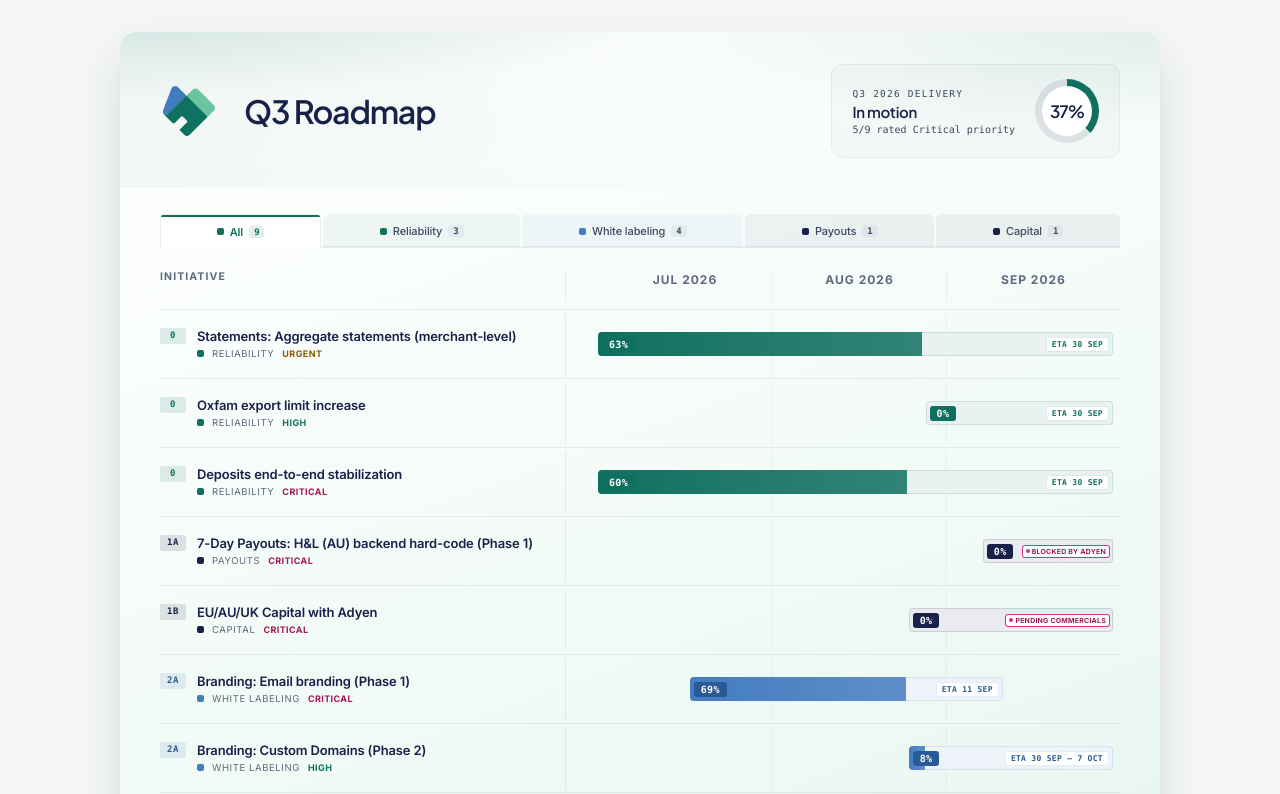
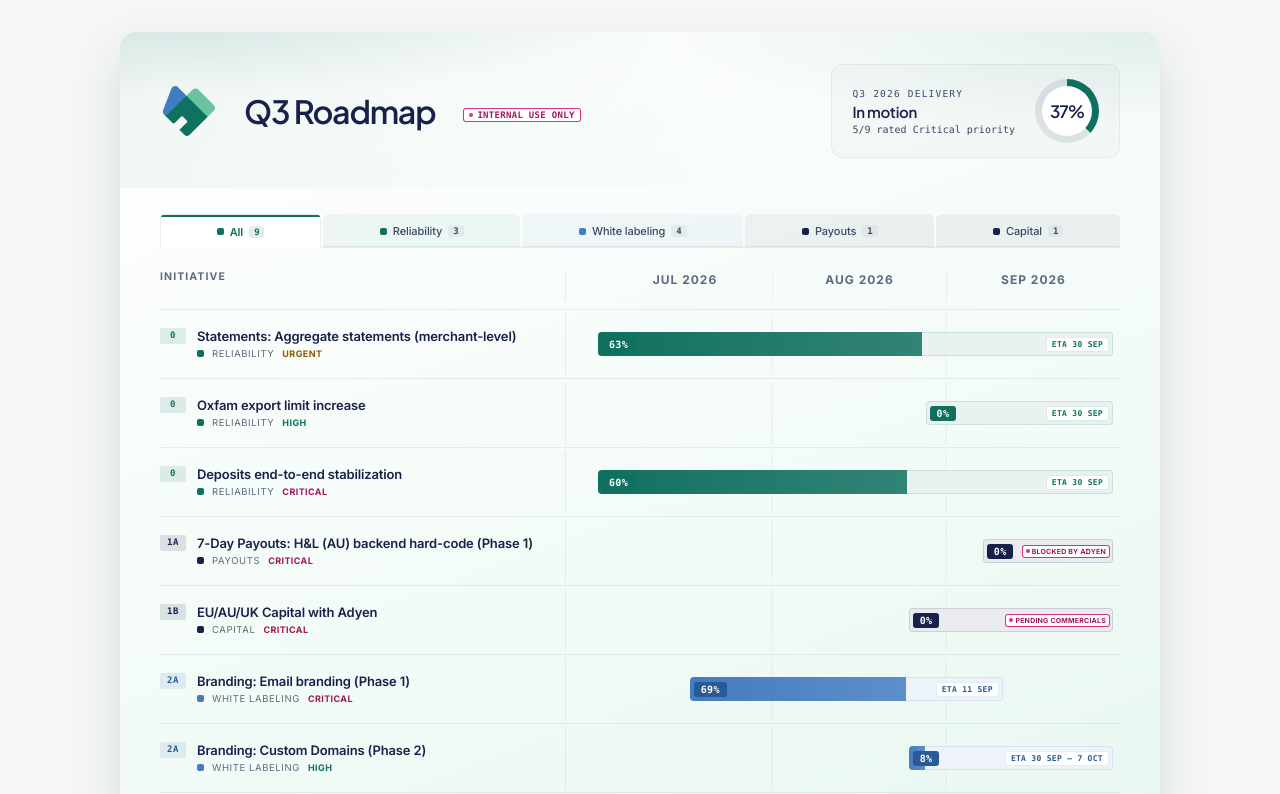
Before and after one commit to valpay-idimitrov/product, a Next.js app: page / in a window 1280 px wide. Shown: the top 794 px of the page. Built offline with nearby package versions, Linux system fonts and the light colour scheme.

Commit message:
add internal use only label

```diff
--- a/app/globals.css
+++ b/app/globals.css
@@ -68,6 +68,12 @@ a:hover { color: #2a5a96; text-decoration: underline; }
   50% { opacity: 0.38; }
 }
 
+@keyframes internalRing {
+  0% { box-shadow: inset 0 0 0 1px #D6337F, 0 0 0 0 rgba(214, 51, 127, 0.5); }
+  70% { box-shadow: inset 0 0 0 1px #D6337F, 0 0 0 5px rgba(214, 51, 127, 0); }
+  100% { box-shadow: inset 0 0 0 1px #D6337F, 0 0 0 0 rgba(214, 51, 127, 0); }
+}
+
 /* Slow sweep across a bar's filled portion. */
 @keyframes shimmer {
   0%, 14% { opacity: 0; background-position: 170% 0; }
--- a/components/RoadmapHeader.tsx
+++ b/components/RoadmapHeader.tsx
@@ -2,6 +2,44 @@ export interface HeaderStats {
   avg: number;
   status: string;
   priorityMix: string;
+}
+
+const SNAP = 'cubic-bezier(.22,1,.36,1)';
+
+function InternalUsePill() {
+  return (
+    <span
+      style={{
+        display: 'inline-flex',
+        alignItems: 'center',
+        gap: 4,
+        marginTop: 8,
+        padding: '2px 6px',
+        borderRadius: 3,
+        background: '#ffffff',
+        boxShadow: 'inset 0 0 0 1px #D6337F',
+        fontFamily: 'var(--font-mono)',
+        fontSize: 9,
+        fontWeight: 800,
+        textTransform: 'uppercase',
+        letterSpacing: 0.3,
+        color: '#A11A5B',
+        animation: 'internalRing 2.1s ease-in-out 1.5s infinite',
+      }}
+    >
+      <span
+        style={{
+          width: 4,
+          height: 4,
+          borderRadius: 999,
+          flex: '0 0 auto',
+          background: '#D6337F',
+          animation: 'pipPulse 2.1s ease-in-out 1.5s infinite',
+        }}
+      />
+      Internal use only
+    </span>
+  );
 }
 
 export default function RoadmapHeader({ accent, stats }: { accent: string; stats: HeaderStats }) {
@@ -29,6 +67,7 @@ export default function RoadmapHeader({ accent, stats }: { accent: string; stats
           >
             Q3 Roadmap
           </h1>
+          <InternalUsePill />
         </div>
 
         <div
```
